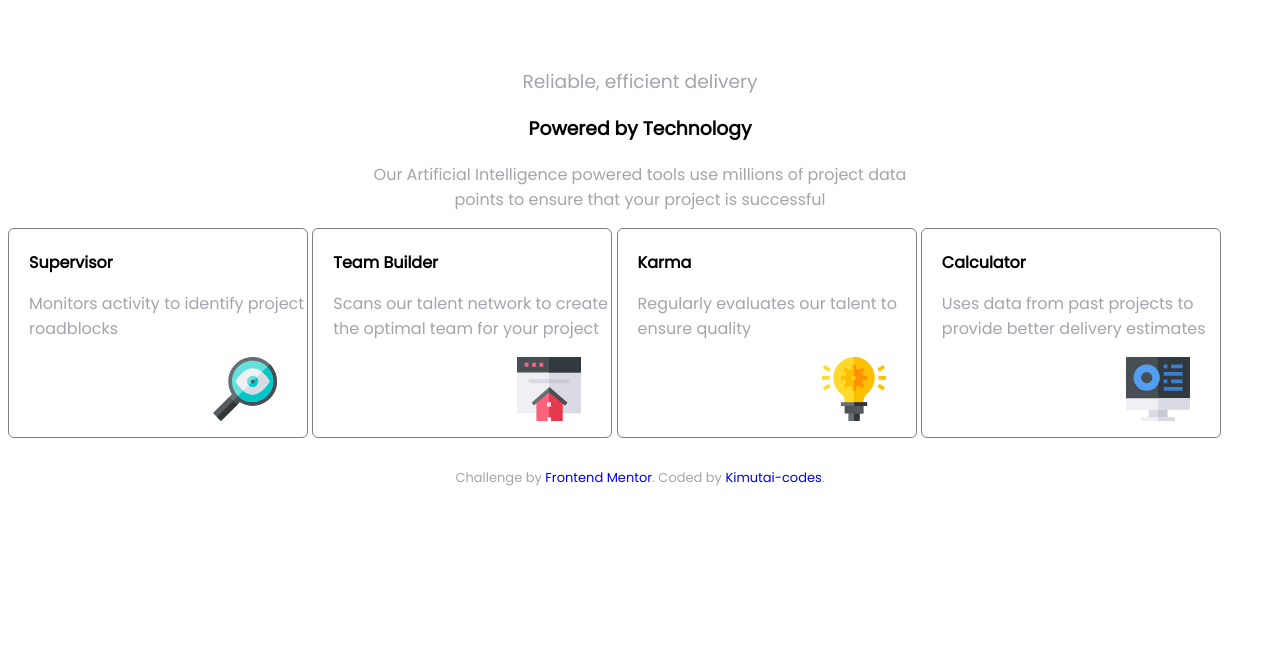
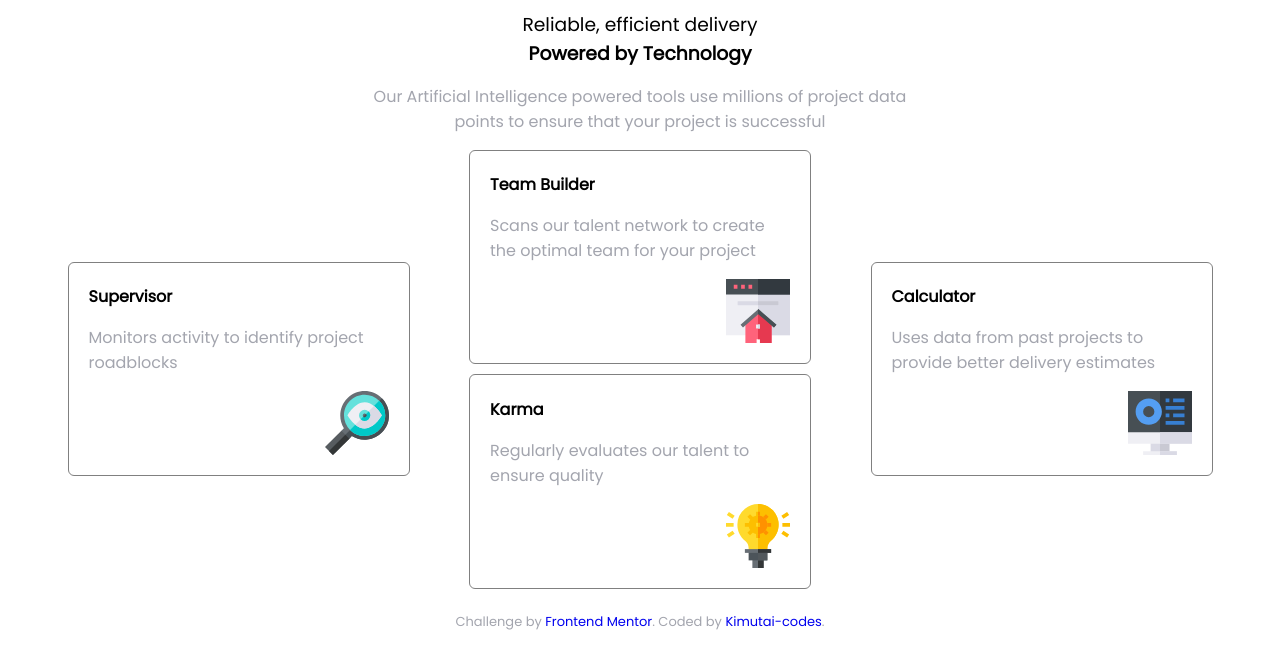
Before and after one commit to kimutai-codes/Four-card-feature-selection, a plain HTML site: page index.html in a window 1280 px wide. Drawn offline with Linux system fonts and the light colour scheme.

Commit message:
flexbox layout

```diff
--- a/index.html
+++ b/index.html
@@ -10,7 +10,6 @@
   <link rel="stylesheet" href="/styles.css/index.css">
 </head>
 <body>
-  <div class="container">
   <div class="intro">
     <h3 class="reliable">Reliable, efficient delivery</h3>
     <h3 class="tech">Powered by Technology</h3>
@@ -19,6 +18,7 @@
       to ensure that your project is successful
     </p>
   </div>
+  <div class="container">
 
     <div class="item sup">
       <h4>Supervisor</h4>
@@ -29,7 +29,7 @@
       <img src="/images/icon-supervisor.svg" alt="Supervisor" class="image">
       </p>
     </div>
-
+    <div class="middle">
       <div class="item team">
         <h4>Team Builder</h4>
         <p>
@@ -48,6 +48,7 @@
         <p>
           <img src="/images/icon-karma.svg" alt="karma" class="image">
         </p>
+      </div>
     </div>
 
     <div class="item calc">
--- a/styles.css/index.css
+++ b/styles.css/index.css
@@ -1,25 +1,44 @@
 @import url('https://fonts.googleapis.com/css?family=Poppins&display=swap');
 
+
+
 * {
-    font-family: "Poppins", sans-serif;
-    overflow: hidden;
-    box-sizing: border-box;
+	font-family: "Poppins", sans-serif;
 }
 
 p{
     color: hsl(229, 6%, 66%);
-
 }
 
+.container{
+	display: flex;
+	justify-content: space-evenly;
+	flex-wrap: wrap;
+}
 
+.sup{
+
+	align-self: center;
+}
+
+.middle{
+	display: flex;
+	flex-direction: column;
+	flex-wrap: wrap;
+	align-self: center;
+}
+
+.calc{
+
+	align-self: center;
+}
 
 .intro {
 	text-align: center;
-	margin-top: 40px;
+	margin-top: 10px;
 }
 .reliable {
 	font-weight: 200;
-	color: hsl(229, 6%, 66%);
 }
 
 .intro p {
@@ -29,10 +48,14 @@ p{
 .item {
 	display: inline-block;
 	width: 300px;
-	padding-left: 20px;
+	padding:0px 20px 20px 20px;
 	border: gray 1px solid;
 	border-radius: 6px;
-    margin-bottom: 10px;
+	margin-bottom: 10px;
+}
+
+h3{
+	margin: 0px;
 }
 
 h4 {
@@ -51,5 +74,4 @@ a {
 
 .image{
     float: right;
-    padding-right: 30px;
 }
```
Lines whose indentation alone changed are shown as unchanged.
